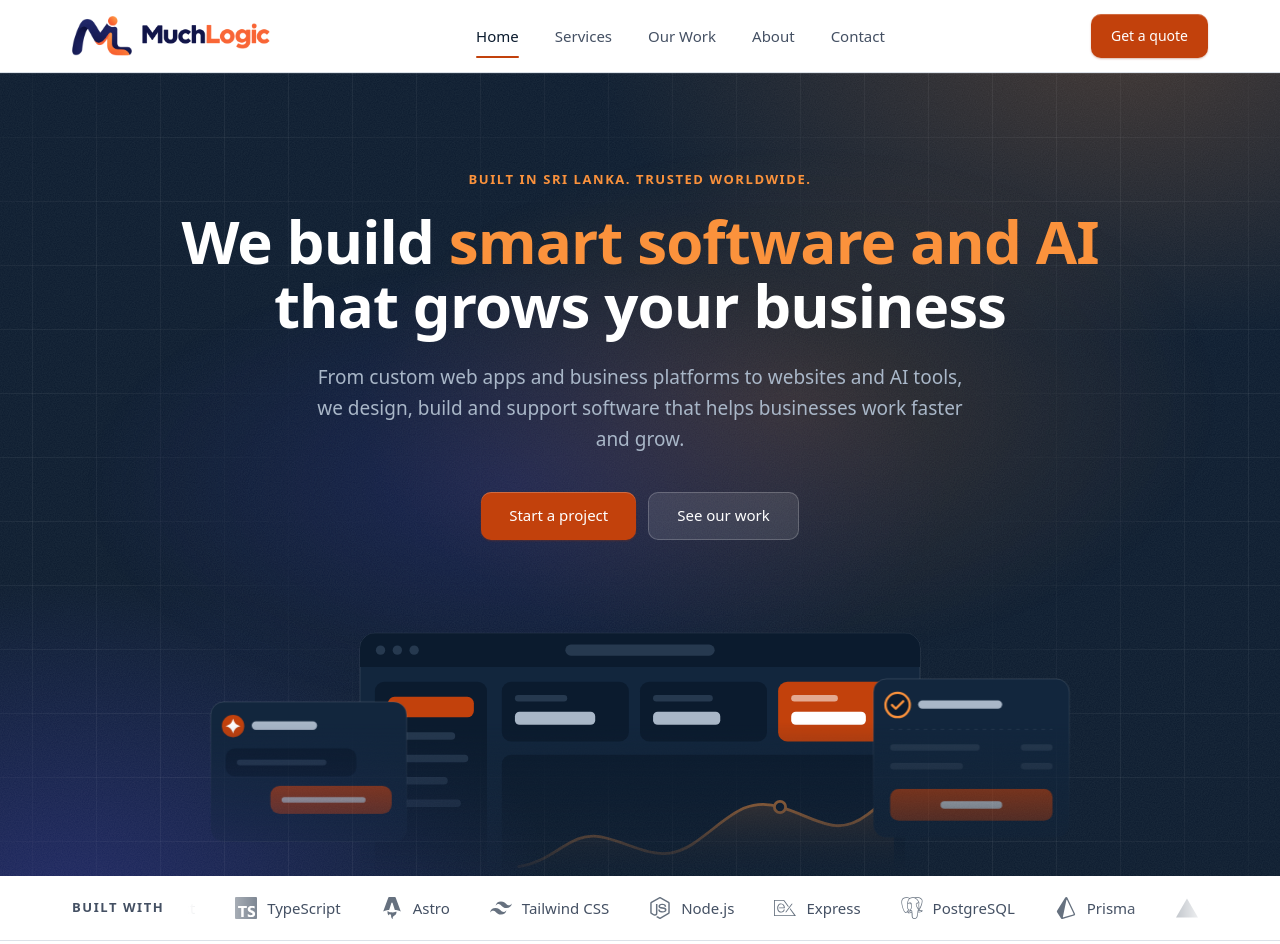
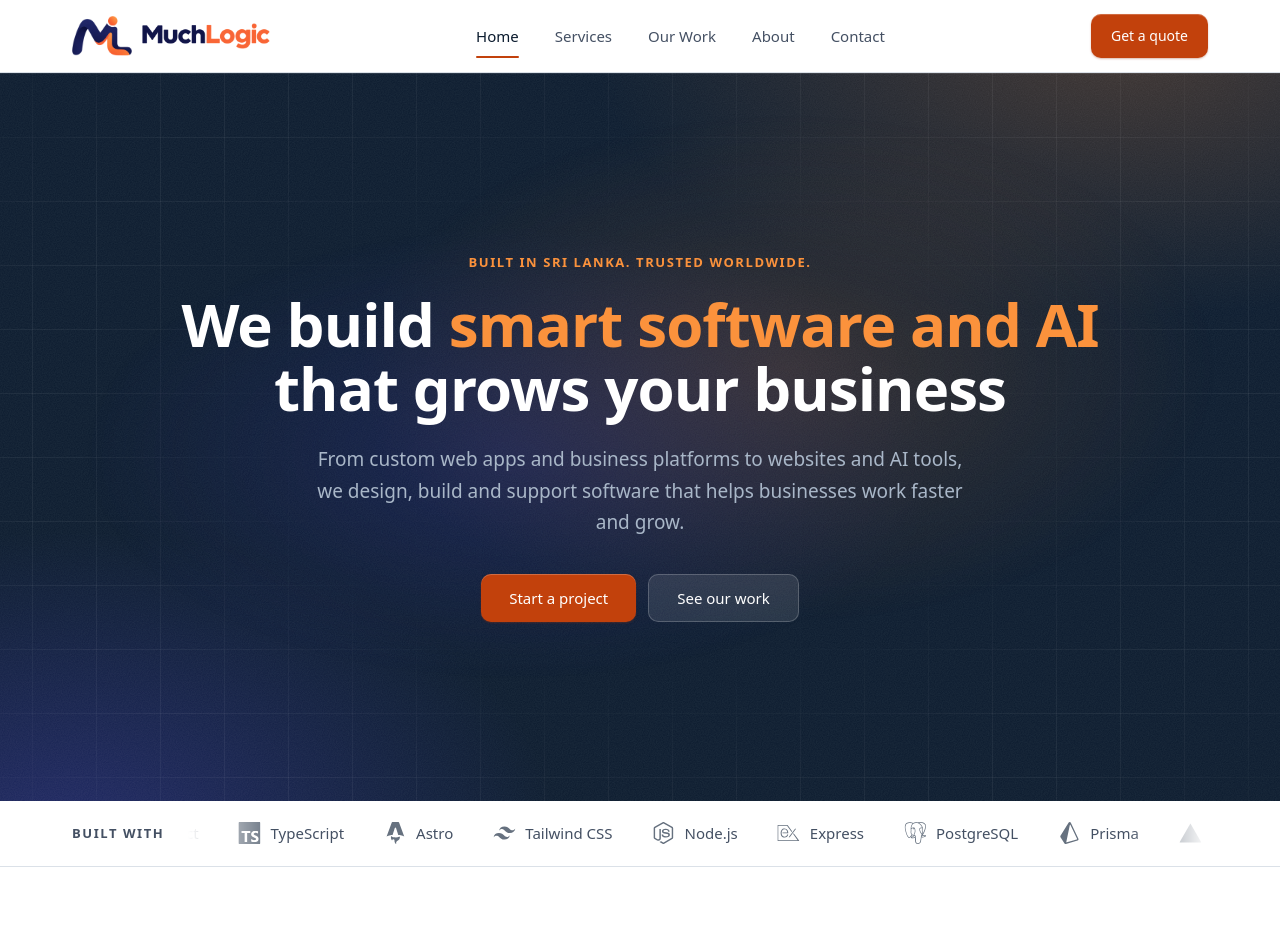
Before and after one commit to induwara32-dmi/Muchlogic, an Astro site: page / in a window 1280 px wide. Shown: the top 944 px of the page. Built offline with nearby package versions, Linux system fonts and the light colour scheme; Astro itself is replaced by a stand-in of ours; a web font is replaced by a local one.

Commit message:
Revert "Polish 2: subtle product visual under the Home hero (tablet and desktop)"
This reverts commit 371e55c628c868eab1d8f15df4787ad861e92011.
Co-Authored-By: Claude Opus 5.5 <noreply@anthropic.com>

```diff
--- a/src/components/sections/HeroVisual.astro
+++ /dev/null
@@ -1,101 +0,0 @@
----
-/**
- * Decorative product visual under the Home hero buttons (tablet + desktop only).
- * Inline SVG shapes on purpose: they are not LCP candidates (unlike <img>), and the fixed
- * aspect ratio means no layout shift. Colours are the site's dark-mode tokens.
- * The two side cards float very slowly (transform only, off under reduced motion).
- */
-interface Props {
-  class?: string;
-}
-const { class: className } = Astro.props;
----
-
-<div
-  aria-hidden="true"
-  class:list={['hero-visual pointer-events-none mx-auto hidden w-full max-w-[56rem] select-none md:block', className]}
->
-  <svg viewBox="0 0 960 300" class="block h-auto w-full" fill="none">
-    <defs>
-      <linearGradient id="hv-area" x1="0" y1="0" x2="0" y2="1">
-        <stop offset="0" stop-color="#fb923c" stop-opacity=".35" />
-        <stop offset="1" stop-color="#fb923c" stop-opacity="0" />
-      </linearGradient>
-      <linearGradient id="hv-edge" x1="0" y1="0" x2="0" y2="1">
-        <stop offset="0" stop-color="#fff" stop-opacity=".14" />
-        <stop offset="1" stop-color="#fff" stop-opacity=".02" />
-      </linearGradient>
-    </defs>
-
-    <!-- Main dashboard window -->
-    <g>
-      <rect x="180" y="40" width="600" height="300" rx="16" fill="#12263d" stroke="url(#hv-edge)" />
-      <path d="M196 40h568a16 16 0 0 1 16 16v20H180V56a16 16 0 0 1 16-16z" fill="#0b1b2e" />
-      <circle cx="202" cy="58" r="5" fill="#26394f" /><circle cx="220" cy="58" r="5" fill="#26394f" /><circle cx="238" cy="58" r="5" fill="#26394f" />
-      <rect x="400" y="52" width="160" height="12" rx="6" fill="#26394f" />
-      <!-- sidebar -->
-      <rect x="196" y="92" width="120" height="232" rx="10" fill="#0b1b2e" />
-      <rect x="210" y="108" width="92" height="22" rx="7" fill="#c2410c" />
-      <g fill="#26394f"><rect x="212" y="146" width="70" height="8" rx="4" /><rect x="212" y="170" width="84" height="8" rx="4" /><rect x="212" y="194" width="62" height="8" rx="4" /><rect x="212" y="218" width="76" height="8" rx="4" /></g>
-      <!-- KPI cards -->
-      <rect x="332" y="92" width="136" height="64" rx="10" fill="#0b1b2e" />
-      <rect x="346" y="106" width="56" height="7" rx="3.5" fill="#26394f" /><rect x="346" y="124" width="86" height="14" rx="5" fill="#a9b7c8" />
-      <rect x="480" y="92" width="136" height="64" rx="10" fill="#0b1b2e" />
-      <rect x="494" y="106" width="64" height="7" rx="3.5" fill="#26394f" /><rect x="494" y="124" width="72" height="14" rx="5" fill="#a9b7c8" />
-      <rect x="628" y="92" width="136" height="64" rx="10" fill="#c2410c" />
-      <rect x="642" y="106" width="50" height="7" rx="3.5" fill="#fff" opacity=".55" /><rect x="642" y="124" width="80" height="14" rx="5" fill="#fff" />
-      <!-- chart -->
-      <rect x="332" y="170" width="432" height="154" rx="10" fill="#0b1b2e" />
-      <path d="M350 290 C390 284 404 252 438 258 S500 290 536 266 590 214 630 226 690 260 724 234 752 208 752 208 L752 314 L350 314 Z" fill="url(#hv-area)" />
-      <path d="M350 290 C390 284 404 252 438 258 S500 290 536 266 590 214 630 226 690 260 724 234 740 214 752 208" stroke="#fb923c" stroke-width="3" stroke-linecap="round" />
-      <circle cx="630" cy="226" r="6" fill="#0b1b2e" stroke="#fb923c" stroke-width="3" />
-    </g>
-
-    <!-- Left: assistant chat card -->
-    <g class="hero-visual-float">
-      <rect x="20" y="120" width="210" height="150" rx="14" fill="#12263d" stroke="url(#hv-edge)" />
-      <circle cx="44" cy="146" r="12" fill="#c2410c" />
-      <path d="M44 138c1.5 5 3 6.5 8 8-5 1.5-6.5 3-8 8-1.5-5-3-6.5-8-8 5-1.5 6.5-3 8-8z" fill="#fff" />
-      <rect x="64" y="141" width="70" height="9" rx="4.5" fill="#a9b7c8" />
-      <rect x="36" y="170" width="140" height="30" rx="10" fill="#0b1b2e" />
-      <rect x="48" y="182" width="96" height="6" rx="3" fill="#26394f" />
-      <rect x="84" y="210" width="130" height="30" rx="10" fill="#c2410c" />
-      <rect x="96" y="222" width="90" height="6" rx="3" fill="#fff" opacity=".85" />
-    </g>
-
-    <!-- Right: receipt / notification card -->
-    <g class="hero-visual-float hero-visual-float--late">
-      <rect x="730" y="96" width="210" height="170" rx="14" fill="#12263d" stroke="url(#hv-edge)" />
-      <circle cx="756" cy="124" r="13" fill="#0b1b2e" stroke="#fb923c" stroke-width="2.5" />
-      <path d="M750 124l4 4 8-8" stroke="#fb923c" stroke-width="2.5" stroke-linecap="round" stroke-linejoin="round" />
-      <rect x="778" y="119" width="90" height="9" rx="4.5" fill="#a9b7c8" />
-      <path d="M748 150h174" stroke="#26394f" stroke-dasharray="4 5" />
-      <g fill="#26394f"><rect x="748" y="166" width="96" height="7" rx="3.5" /><rect x="888" y="166" width="34" height="7" rx="3.5" /><rect x="748" y="186" width="78" height="7" rx="3.5" /><rect x="888" y="186" width="34" height="7" rx="3.5" /></g>
-      <rect x="748" y="214" width="174" height="34" rx="9" fill="#c2410c" />
-      <rect x="802" y="227" width="66" height="8" rx="4" fill="#fff" />
-    </g>
-  </svg>
-</div>
-
-<style>
-  /* Fade out toward the bottom edge of the hero so the crop feels intentional */
-  .hero-visual {
-    mask-image: linear-gradient(to bottom, #000 45%, transparent 100%);
-  }
-  .hero-visual-float {
-    animation: hero-visual-float 9s ease-in-out infinite alternate;
-  }
-  .hero-visual-float--late {
-    animation-delay: -4.5s;
-  }
-  @keyframes hero-visual-float {
-    to {
-      transform: translateY(-8px);
-    }
-  }
-  @media (prefers-reduced-motion: reduce) {
-    .hero-visual-float {
-      animation: none;
-    }
-  }
-</style>
--- a/src/pages/index.astro
+++ b/src/pages/index.astro
@@ -12,7 +12,6 @@ import NumberedCards from '../components/sections/NumberedCards.astro';
 import ServiceCard from '../components/sections/ServiceCard.astro';
 import ProjectSlider from '../components/sections/ProjectSlider.astro';
 import BuiltWith from '../components/sections/BuiltWith.astro';
-import HeroVisual from '../components/sections/HeroVisual.astro';
 import Testimonials from '../components/sections/Testimonials.astro';
 import ProcessSteps from '../components/sections/ProcessSteps.astro';
 import FinalCTA from '../components/sections/FinalCTA.astro';
@@ -73,8 +72,6 @@ const showProof = stats.length > 0 || clientLogos.length > 0;
           <Button href="/work" variant="on-dark" size="lg" block>See our work</Button>
         </div>
       </div>
-      <!-- Decorative product visual, tablet and up; cropped by the hero's bottom edge -->
-      <HeroVisual class="enter-fade mt-14 -mb-14 md:-mb-24 [--enter-delay:320ms]" />
     </Container>
   </section>
 
```
